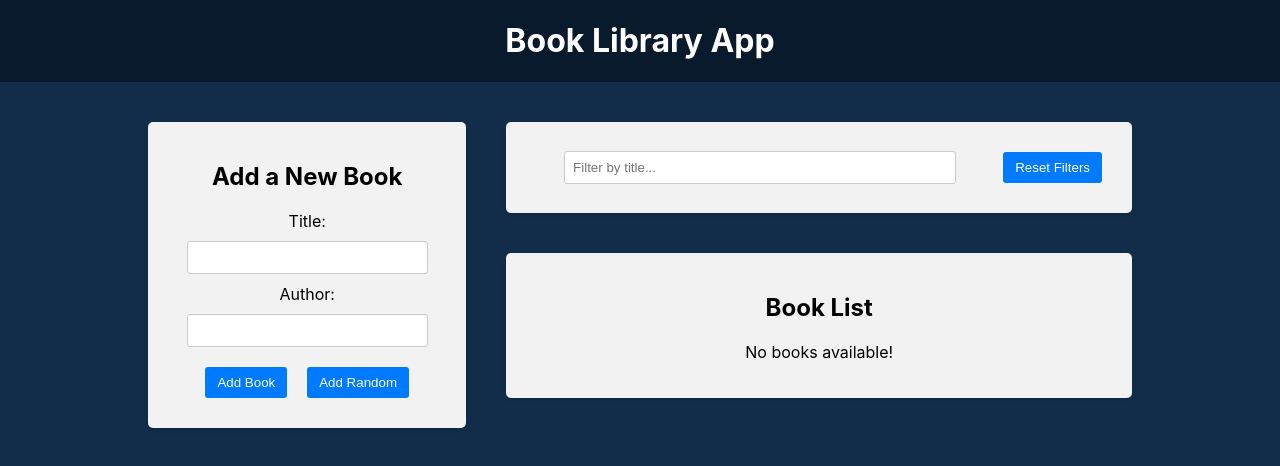
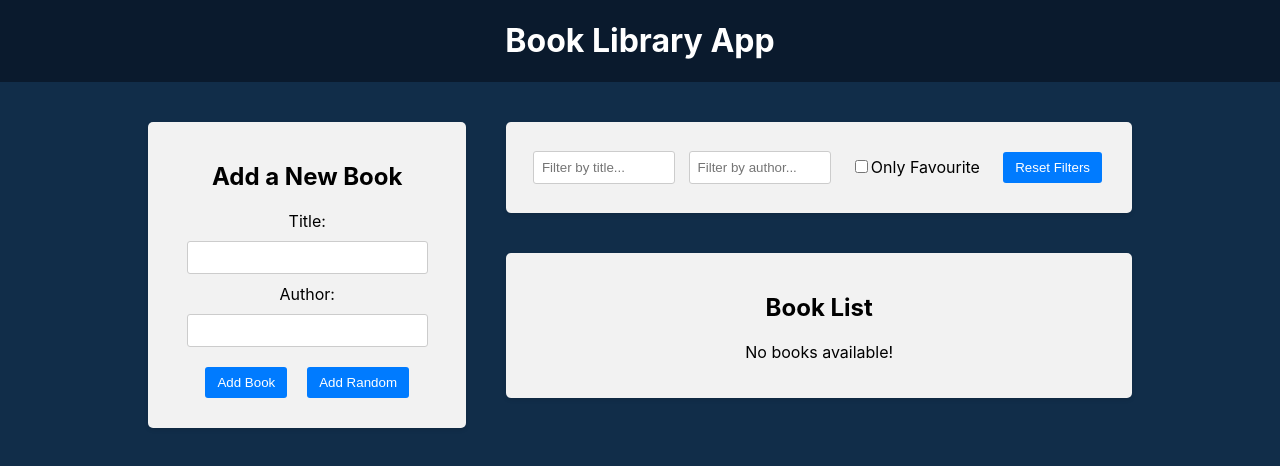
Before and after one commit to Artem27-93/Book_Library_App, a React (Create React App) app in the folder frontend/: page / in a window 1280 px wide. Shown: the top 466 px of the page. Built offline with nearby package versions, Linux system fonts and the light colour scheme.

Commit message:
Favourite checkbox Filter

```diff
--- a/frontend/src/components/BookList/BookList.js
+++ b/frontend/src/components/BookList/BookList.js
@@ -1,12 +1,18 @@
 import { useSelector, useDispatch } from 'react-redux';
 import { BsBookmarkStar, BsBookmarkStarFill } from 'react-icons/bs';
 import { deleteBook, toggleFavourite } from '../../redux/books/actionCreators';
-import { selectTitleFilter } from '../../redux/slices/filterSlice';
+import {
+  selectTitleFilter,
+  selectAuthorFilter,
+  selectOnlyFavouriteFilter,
+} from '../../redux/slices/filterSlice';
 import './BookList.css';
 
 const BookList = () => {
   const books = useSelector((state) => state.books);
   const titleFilter = useSelector(selectTitleFilter);
+  const authorFilter = useSelector(selectAuthorFilter);
+  const onlyFavouriteFilter = useSelector(selectOnlyFavouriteFilter);
   const dispatch = useDispatch();
 
   const handleDeleteBook = (id) => {
@@ -23,7 +29,11 @@ const BookList = () => {
     const matchesTitle = book.title
       .toLowerCase()
       .includes(titleFilter.toLowerCase());
-    return matchesTitle;
+    const matchesAuthor = book.author
+      .toLowerCase()
+      .includes(authorFilter.toLowerCase());
+    const matchesFavourite = onlyFavouriteFilter ? book.isFavourite : true;
+    return matchesTitle && matchesAuthor && matchesFavourite;
   });
 
   return (
--- a/frontend/src/components/Filter/Filter.js
+++ b/frontend/src/components/Filter/Filter.js
@@ -1,7 +1,11 @@
 import { useDispatch, useSelector } from 'react-redux';
 import {
   setTitleFilter,
+  setAuthorFilter,
+  setOnlyFavouriteFilter,
   selectTitleFilter,
+  selectAuthorFilter,
+  selectOnlyFavouriteFilter,
   resetFilters,
 } from '../../redux/slices/filterSlice';
 import './Filter.css';
@@ -9,9 +13,19 @@ import './Filter.css';
 const Filter = () => {
   const dispatch = useDispatch();
   const titleFilter = useSelector(selectTitleFilter);
+  const authorFilter = useSelector(selectAuthorFilter);
+  const onlyFavouriteFilter = useSelector(selectOnlyFavouriteFilter);
 
   const handleTitleFilterChange = (e) => {
     dispatch(setTitleFilter(e.target.value));
+  };
+
+  const handleAuthorFilterChange = (e) => {
+    dispatch(setAuthorFilter(e.target.value));
+  };
+
+  const handleOnlyFavouriteFilterChange = () => {
+    dispatch(setOnlyFavouriteFilter());
   };
 
   const handleResetFilters = () => {
@@ -28,6 +42,24 @@ const Filter = () => {
             onChange={handleTitleFilterChange}
           />
         </div>
+        <div className="filter-group">
+          <input
+            type="text"
+            value={authorFilter}
+            placeholder="Filter by author..."
+            onChange={handleAuthorFilterChange}
+          />
+        </div>
+        <div className="filter-group">
+          <label>
+            <input
+              type="checkbox"
+              checked={onlyFavouriteFilter}
+              onChange={handleOnlyFavouriteFilterChange}
+            />
+            Only Favourite
+          </label>
+        </div>
         <button type="button" onClick={handleResetFilters}>
           Reset Filters
         </button>
--- a/frontend/src/redux/slices/filterSlice.js
+++ b/frontend/src/redux/slices/filterSlice.js
@@ -2,6 +2,8 @@ import { createSlice } from '@reduxjs/toolkit';
 
 const initialState = {
   title: '',
+  author: '',
+  onlyFavourite: false,
 };
 
 const filterSlice = createSlice({
@@ -14,12 +16,26 @@ const filterSlice = createSlice({
       // You can also return new state as usually
       //return { ...state, title: action.payload };
     },
-    resetFilters: (state) => {
+    setAuthorFilter: (state, action) => {
+      state.author = action.payload;
+    },
+    setOnlyFavouriteFilter: (state, action) => {
+      state.onlyFavourite = !state.onlyFavourite;
+    },
+    resetFilters: () => {
       return initialState;
     },
   },
 });
 
-export const { setTitleFilter, resetFilters } = filterSlice.actions;
+export const {
+  setTitleFilter,
+  setAuthorFilter,
+  setOnlyFavouriteFilter,
+  resetFilters,
+} = filterSlice.actions;
 export const selectTitleFilter = (state) => state.filter.title;
+export const selectAuthorFilter = (state) => state.filter.author;
+export const selectOnlyFavouriteFilter = (state) => state.filter.onlyFavourite;
+
 export default filterSlice.reducer;
```
